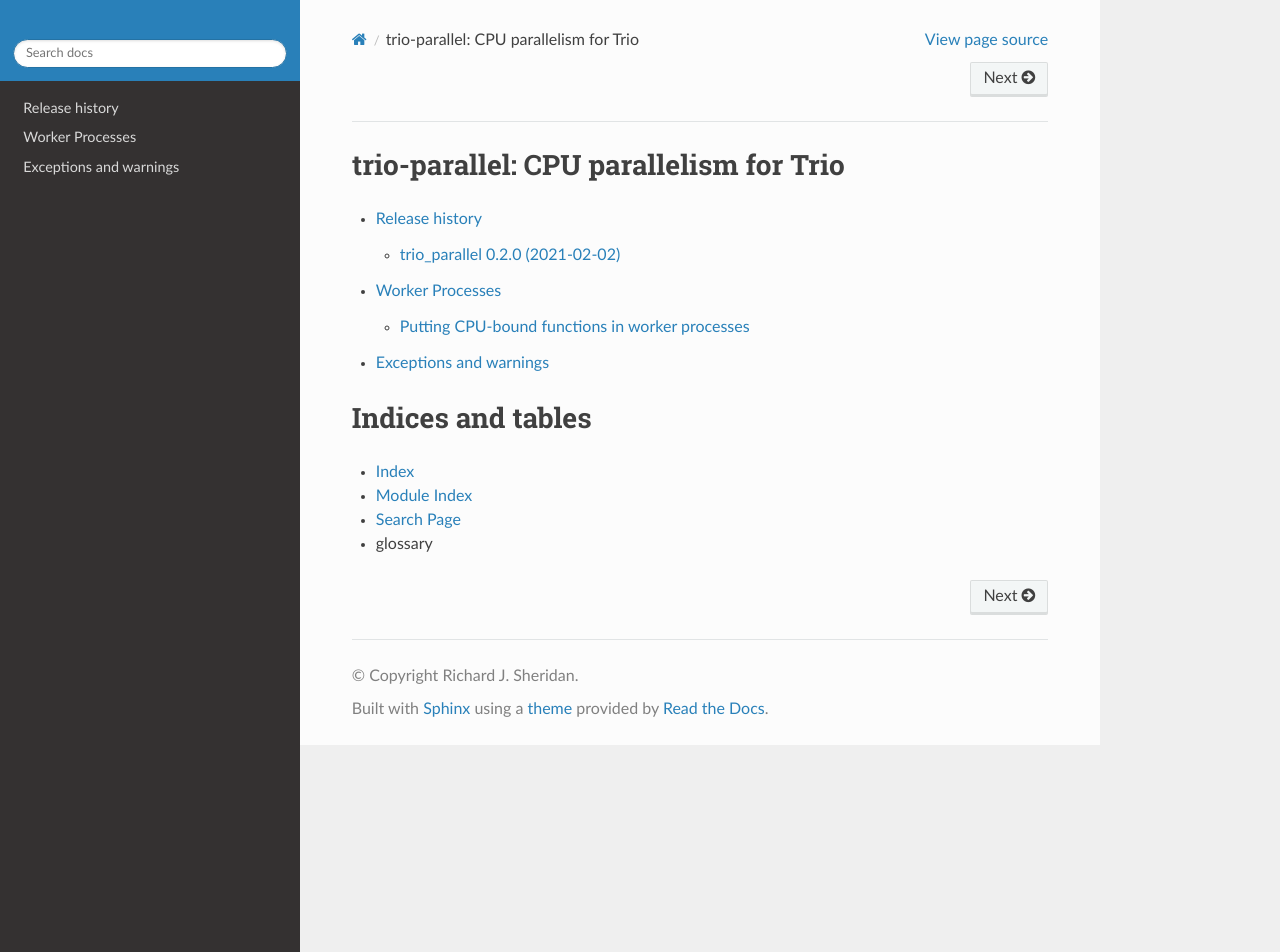
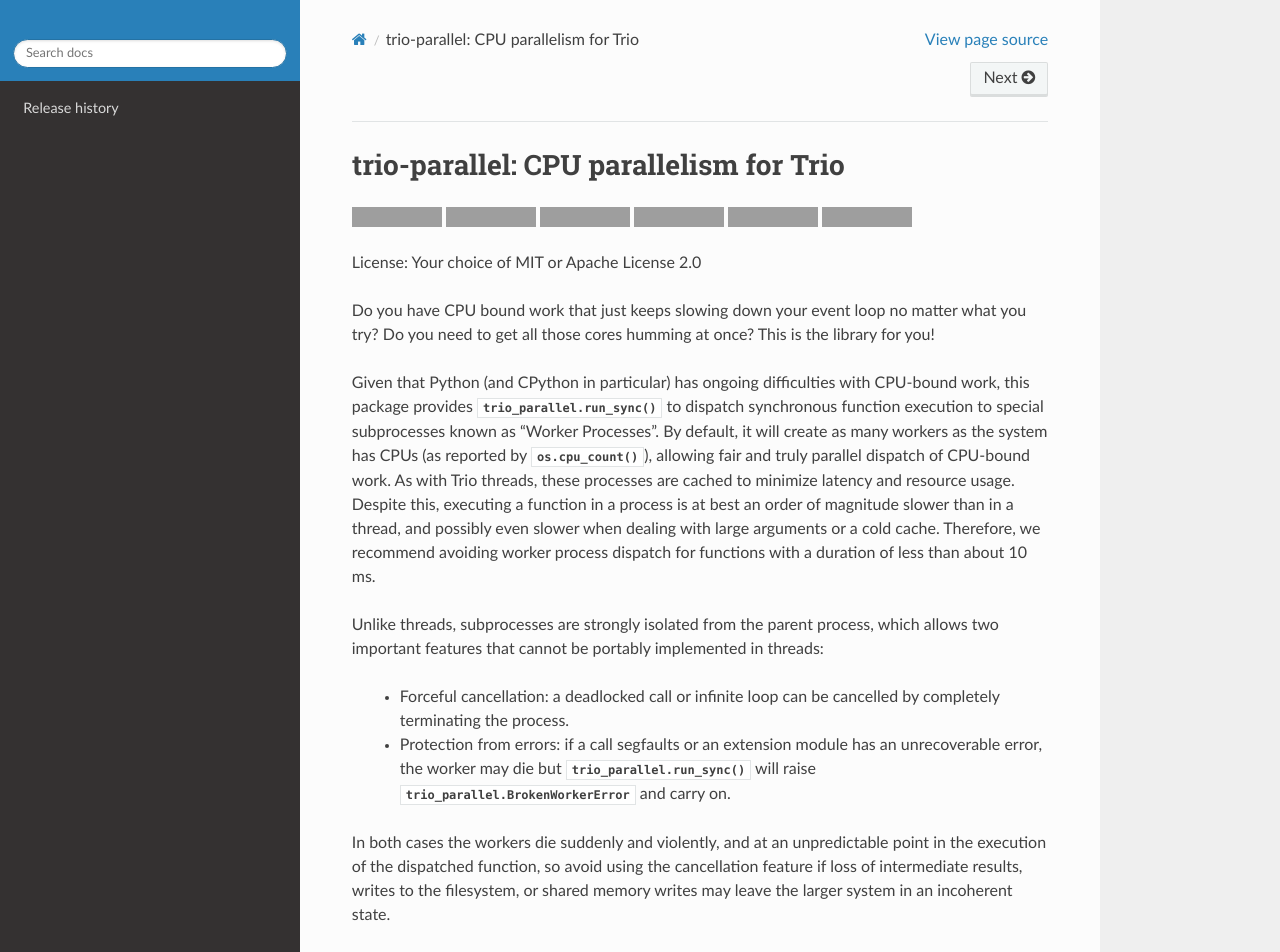
Before and after one commit to richardsheridan/trio-parallel, a Sphinx documentation site: the page built from docs/source/index.rst, in a window 1280 px wide and 1400 px high. Shown: the top 952 px of the window. Built offline with Sphinx 7.4.7 and the Read the Docs theme 2.0.0, drawn with Linux system fonts in a browser that asks for light colours; the version number could not be read and is left out; some of the changed text lies outside the part shown; grey boxes are pictures that could not be loaded.

Commit message:
Move reference.rst to index.rst

```diff
--- a/README.rst
+++ b/README.rst
@@ -1,4 +1,4 @@
-trio-parallel - CPU parallelism for Trio
+trio-parallel: CPU parallelism for Trio
 ========================================
 
 .. image:: https://github.com/richardsheridan/trio-parallel/workflows/CI/badge.svg
@@ -24,10 +24,6 @@
 .. image:: https://badgen.net/github/last-commit/richardsheridan/trio-parallel/main
   :target: https://github.com/richardsheridan/trio-parallel/
   :alt: last commit
-
-.. image:: https://img.shields.io/pypi/v/trio-parallel.svg
-   :target: https://pypi.org/project/trio-parallel
-   :alt: Latest PyPi version
 
 License: Your choice of MIT or Apache License 2.0
 
--- a/docs/source/index.rst
+++ b/docs/source/index.rst
@@ -8,11 +8,84 @@
 trio-parallel: CPU parallelism for Trio
 =======================================
 
+.. image:: https://github.com/richardsheridan/trio-parallel/workflows/CI/badge.svg
+  :target: https://github.com/richardsheridan/trio-parallel/
+  :alt: CI status
+
+.. image:: https://codecov.io/gh/richardsheridan/trio-parallel/branch/main/graph/badge.svg?token=EQqs2abxxG
+  :target: https://codecov.io/gh/richardsheridan/trio-parallel
+  :alt: Test coverage
+
+.. image:: https://readthedocs.org/projects/trio-parallel/badge/
+  :target: https://trio-parallel.readthedocs.io/
+  :alt: Documentation
+
+.. image:: https://badgen.net/badge/code%20style/black/black
+  :target: https://github.com/psf/black
+  :alt: Code style: black
+
+.. image:: https://badgen.net/pypi/v/trio-parallel
+  :target: https://pypi.org/project/trio-parallel/
+  :alt: Latest Pypi version
+
+.. image:: https://badgen.net/github/last-commit/richardsheridan/trio-parallel/main
+  :target: https://github.com/richardsheridan/trio-parallel/
+  :alt: last commit
+
+License: Your choice of MIT or Apache License 2.0
+
+Do you have CPU bound work that just keeps slowing down your event loop no matter
+what you try? Do you need to get all those cores humming at once?
+This is the library for you!
+
+Given that Python (and CPython in particular) has ongoing difficulties with
+CPU-bound work, this package provides :func:`trio_parallel.run_sync` to dispatch
+synchronous function execution to special subprocesses known as "Worker Processes".
+By default, it will create as many workers as the system has CPUs
+(as reported by :func:`os.cpu_count`), allowing fair
+and truly parallel dispatch of CPU-bound work. As with Trio threads, these processes
+are cached to minimize latency and resource usage. Despite this,
+executing a function in a process is at best an order of magnitude slower than in
+a thread, and possibly even slower when dealing with large arguments or a cold cache.
+Therefore, we recommend avoiding worker process dispatch for functions with a
+duration of less than about 10 ms.
+
+Unlike threads, subprocesses are strongly isolated from the parent process, which
+allows two important features that cannot be portably implemented in threads:
+
+  - Forceful cancellation: a deadlocked call or infinite loop can be cancelled
+    by completely terminating the process.
+  - Protection from errors: if a call segfaults or an extension module has an
+    unrecoverable error, the worker may die but :func:`trio_parallel.run_sync` will raise
+    :exc:`trio_parallel.BrokenWorkerError` and carry on.
+
+In both cases the workers die suddenly and violently, and at an unpredictable point
+in the execution of the dispatched function, so avoid using the cancellation feature
+if loss of intermediate results, writes to the filesystem, or shared memory writes
+may leave the larger system in an incoherent state.
+
+.. currentmodule:: trio_parallel
+
+Running CPU-bound functions parallel
+~~~~~~~~~~~~~~~~~~~~~~~~~~~~~~~~~~~~~~~~~~~~~~~
+
+.. autofunction:: run_sync
+
+.. autofunction:: current_default_process_limiter
+
+Exceptions and warnings
+-----------------------
+
+.. autoexception:: BrokenWorkerError
+
+============
+ Navigation
+============
+
 .. toctree::
    :maxdepth: 2
 
    history.rst
-   reference.rst
 
 ====================
  Indices and tables
```
Also changed, not shown: docs/source/reference.rst (deleted, +0 -44 lines).
